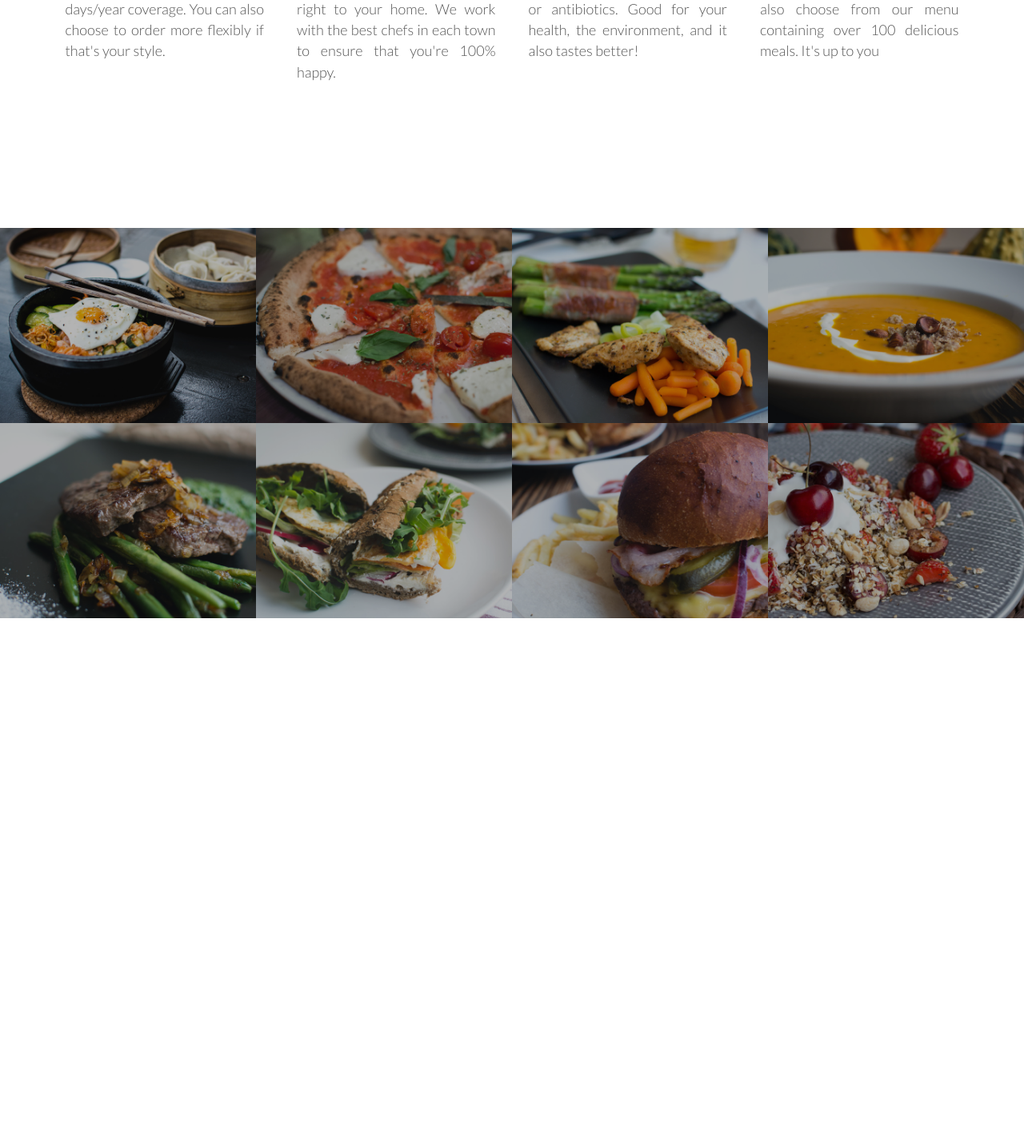
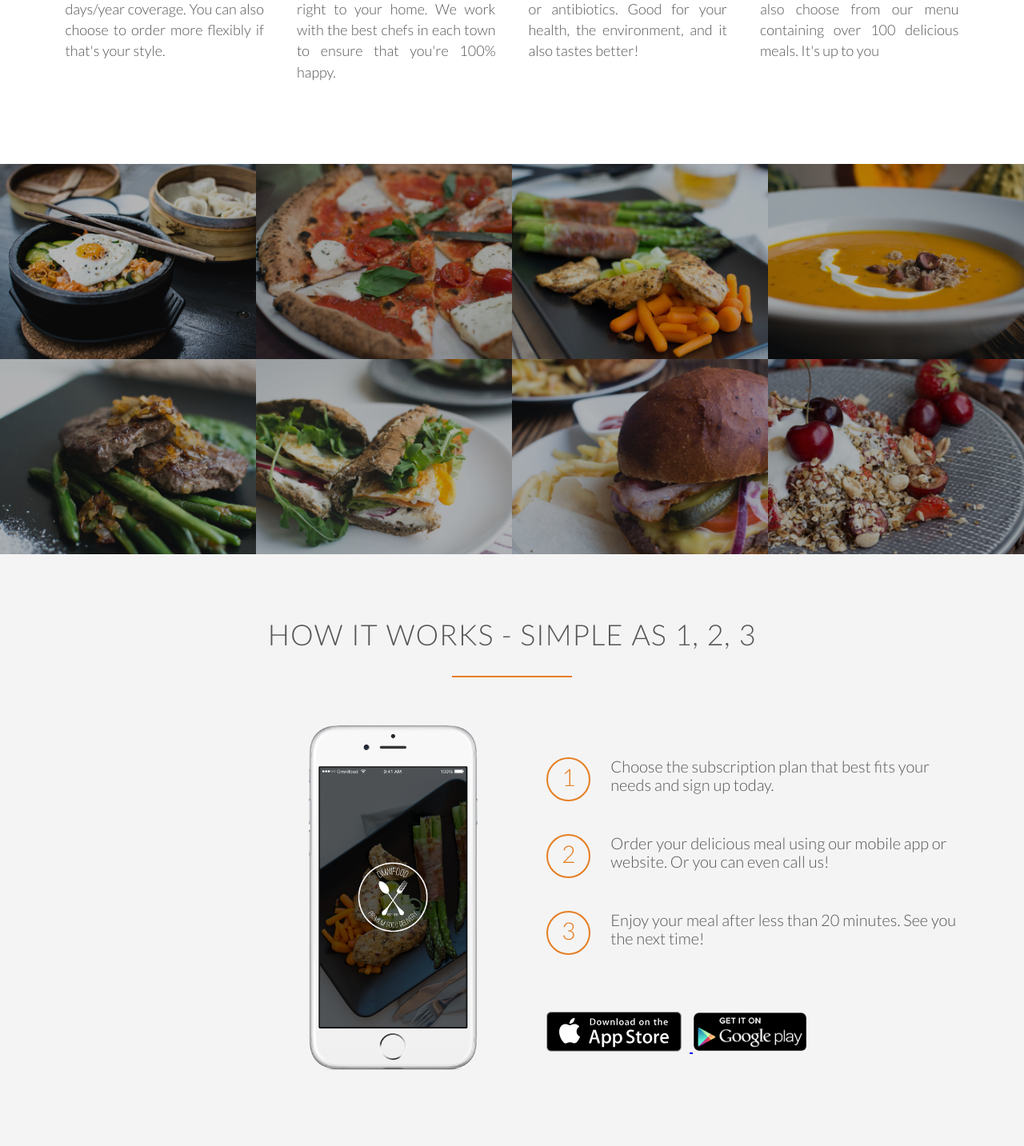
Before and after one commit to cyt231/omnifood, a PHP site: page / in a window 1280 px wide. Shown: the part 1334-2767 px from the top of the page at 80% size. Before the commit the page ends 2107 px from the top, so only its background shows below. Run offline with PHP 8.4, Linux system fonts and the light colour scheme; some web fonts are replaced.

Commit message:
Patch 0.2 - Seção "How it Works"
Adicionado a seção How it Works.
Corrigido o padding da seção "Meals"
Corrigido o problema que a seção Meal não possuia altura (height)

```diff
--- a/index.html
+++ b/index.html
@@ -69,8 +69,9 @@
 				</div>
 			</div>
 		</section>
+
 		<section class="section-meals">
-			<ul class="meals-showcase">
+			<ul class="meals-showcase clearfix">
 				<li>
 					<figure class="meal-photo">
 						<img src="resources/img/1.jpg" alt="Korean bibimbap with egg and vegetables">
@@ -91,6 +92,8 @@
 						<img src="resources/img/4.jpg" alt="Autumn pumpkin soup">
 					</figure>
 				</li>
+			</ul>
+			<ul class="meals-showcase clearfix">
 				<li>
 					<figure class="meal-photo">
 						<img src="resources/img/5.jpg" alt="Paleo beef steak with vegetables">
@@ -113,7 +116,43 @@
 				</li>
 			</ul>
 		</section>
+		<section class="section-steps">
+			<div class="row">
+				<h2>How it works - Simple as 1, 2, 3</h2>
+			</div>
+			<div class="row">
+				<div class="col span-1-of-2 steps-box">
+					<img src="resources/img/app-iPhone.png" alt="Omnifood App on iPhone" class="app-screen">
+				</div>
+				<div class="col span-1-of-2 steps-box">
+					<div class="works-step">
+						<div>1</div>
+						<p>
+							Choose the subscription plan that best fits your needs and sign up today.
+						</p>
+					</div>
+					<div class="works-step">
+						<div>2</div>
+						<p>
+							Order your delicious meal using our mobile app or website. Or you can even call us!
+						</p>
+					</div>
+					<div class="works-step">
+						<div>3</div>
+						<p>
+							Enjoy your meal after less than 20 minutes. See you the next time!
+						</p>
+					</div>
+
+					<a href="#" class="btn-app">
+						<img src="resources/img/download-app.svg" alt="App Store Button">
+					</a>
+					<a href="#" class="btn-app">
+						<img src="resources/img/download-app-android.png" alt="Play Store Button">
+					</a>
+				</div>
+			</div>
+		</section>
 
 	</body>
-
 </html>
--- a/resources/css/style.css
+++ b/resources/css/style.css
@@ -16,6 +16,14 @@ html{
 	font-size: 20px;
 }
 
+.clearfix {zoom:1}
+.clearfix:after {
+	content: ".";
+	clear: both;
+	display: block;
+	height: 0;
+	visibility: hidden;
+}
 /*-----------------------------------------------*/
 /*REUSABLE COMPONENTS*/
 /*-----------------------------------------------*/
@@ -206,6 +214,9 @@ header{
 /*----------------------------------------------*/
 /* FAVORITE MEALS SECTION 						*/
 /*----------------------------------------------*/
+.section-meals{
+	padding: 0;
+}
 
 .meals-showcase{
 	list-style: none;
@@ -238,3 +249,54 @@ header{
 	opacity: 1;
 	transform: scale(1.04);
 }
+
+/*----------------------------------------------*/
+/* HOW IT WORKS SECTION 						*/
+/*----------------------------------------------*/
+
+.section-steps{
+	background-color: #f4f4f4;
+}
+
+.steps-box:first-child{
+	text-align: right;
+	padding-right: 3%;
+	margin-top: 30px;
+}
+
+.steps-box:last-child{
+	padding-left: 3%;
+	margin-top: 70px;
+}
+
+.app-screen{
+	width: 40%;
+}
+
+.works-step{
+	margin-bottom: 50px;
+}
+
+.works-step:last-of-type{
+	margin-bottom: 80px;
+}
+
+.works-step div {
+	color: #e67e22;
+	border: 2px solid #e67e22;
+	display: inline-block;
+	border-radius: 50%;
+	height: 55px;
+	width: 55px;
+	text-align: center;
+	padding: 5px;
+	float: left;
+	font-size: 150%;
+	margin-right: 25px;
+}
+
+.btn-app img{
+	height: 50px;
+	width: auto;
+	margin-right: 10px;
+}
```
Also changed, not shown: README.md, resources/img/download-app.svg (added).
